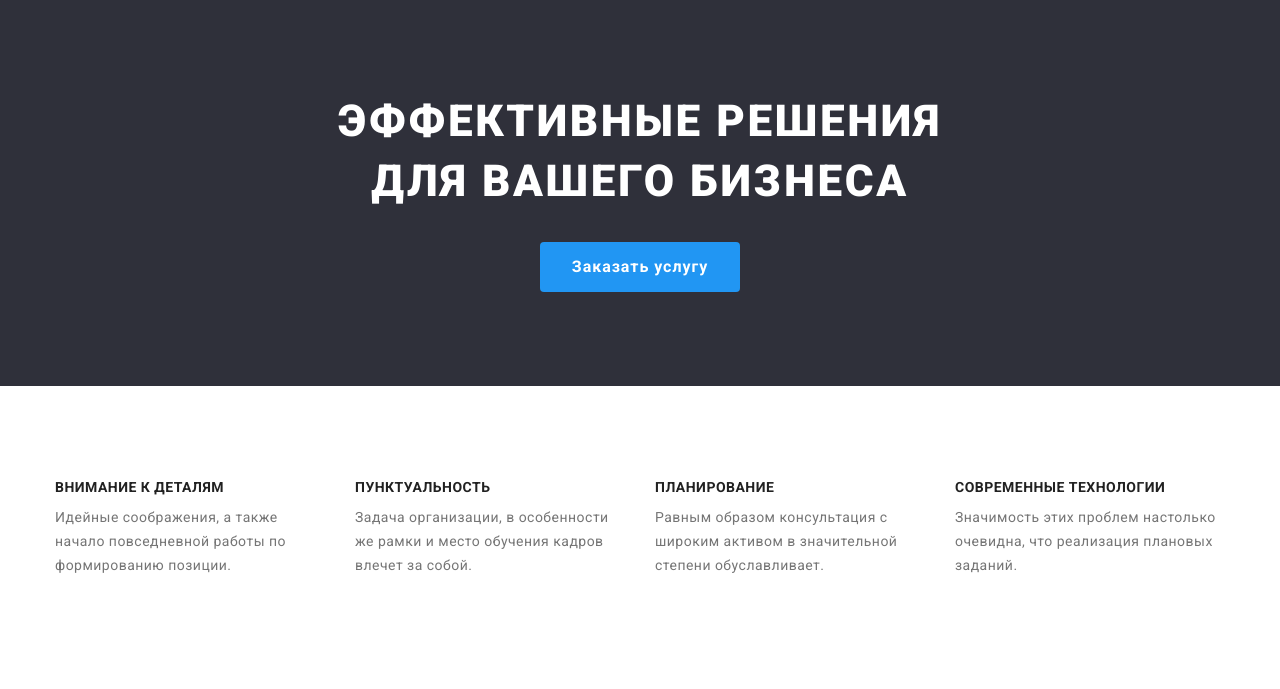
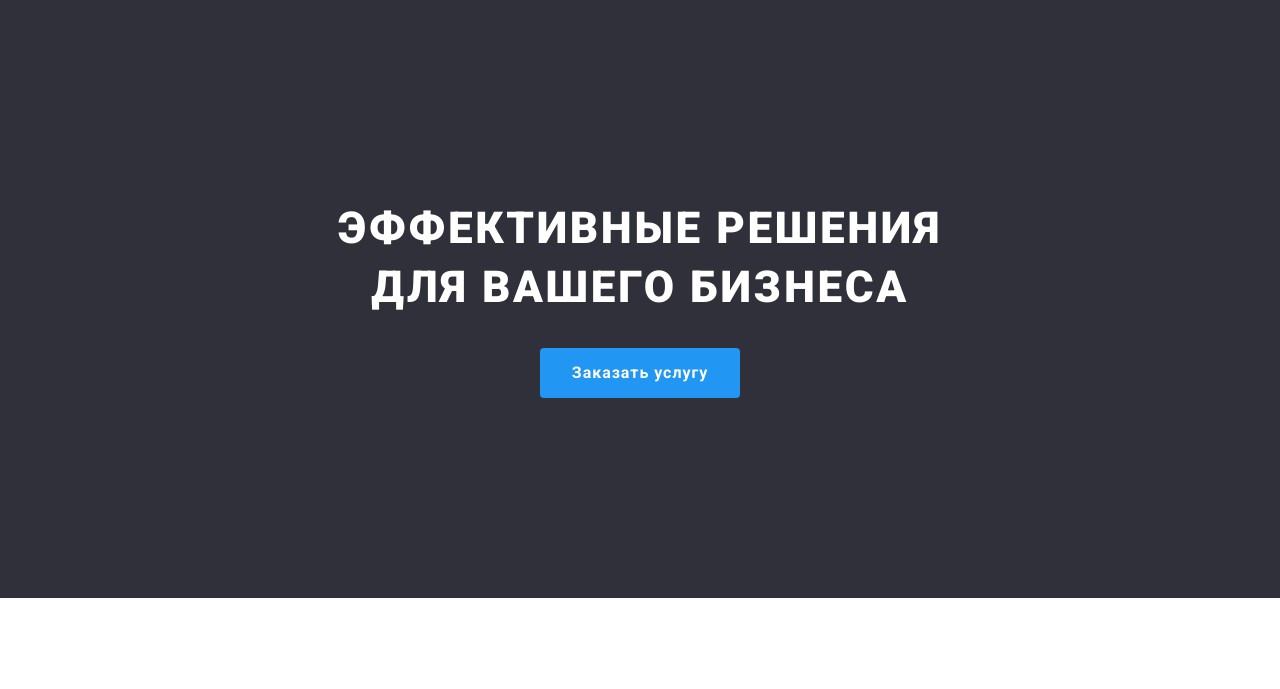
Before and after one commit to Artur7707/goit-markup-hw-03, a plain HTML site: page index.html in a window 1280 px wide. Shown: the part 85-774 px from the top of the page. Drawn offline with nearby package versions, Linux system fonts and the light colour scheme.

Commit message:
исправил

```diff
--- a/css/styles.css
+++ b/css/styles.css
@@ -158,6 +158,10 @@ p {
 
 /* Features */
 
+.section.feature {
+    padding-bottom: 0;
+}
+
 .feature-list {
     display: flex;
 }
@@ -168,6 +172,7 @@ p {
 
 .feature-list .item {
     width: 270px;
+    height: 101px;
 }
 
 /* Examples */
@@ -184,8 +189,12 @@ p {
 
 /* Hero index.html */
 
+
 .hero {
+    display: flex;
+    height: 600px;
     text-align: center;
+    align-items: center;
     background-color: var(--background-color);
 }
 
@@ -320,6 +329,10 @@ p {
 
 /* Team */
 
+.section.team {
+    background-color: var(--button-background);
+}
+
 .team-list {
     display: flex;
     justify-content: space-between;
--- a/index.html
+++ b/index.html
@@ -34,13 +34,11 @@
             <li class="item"><a href="tel:+380961111111" class="contact-link">+38 096 111 11 11</a></li>
         </ul>
     </div>
-    </header>
-
-
+  </header>
 
     <main>
             <!--Герой-->
-                <section class="hero section">
+                <section class="section hero">
                     <div class="container">
                         <h1 class="hero-title">Эффективные решения <br>
                             для вашего бизнеса</h1>
@@ -50,7 +48,7 @@
 
                         <!--Особенности-->
 
-            <section class="section">
+            <section class="section feature">
                 <!-- <h2>features</h2> -->
                 <div class="container">
                     <ul class="feature-list">
@@ -84,9 +82,7 @@
 
             <section class="section">
                 <div class="container">
-
                     <h2 class="section-title">Чем мы занимаемся</h2>
-
                     <ul class="examples-list">
                         <li class="examples-item"><img src="./images/box-1.jpg" alt="десктопные решения" width="370"></li>
                         <li class="examples-item"><img src="./images/box-2.jpg" alt="мобильные решения" width="370"></li>
@@ -100,7 +96,7 @@
 
             <!--Команда-->
 
-            <section class="section">
+            <section class="section team">
                 <div class="container">
                     <h2 class="section-title">Наша команда</h2>
                     <ul class="team-list">
```
